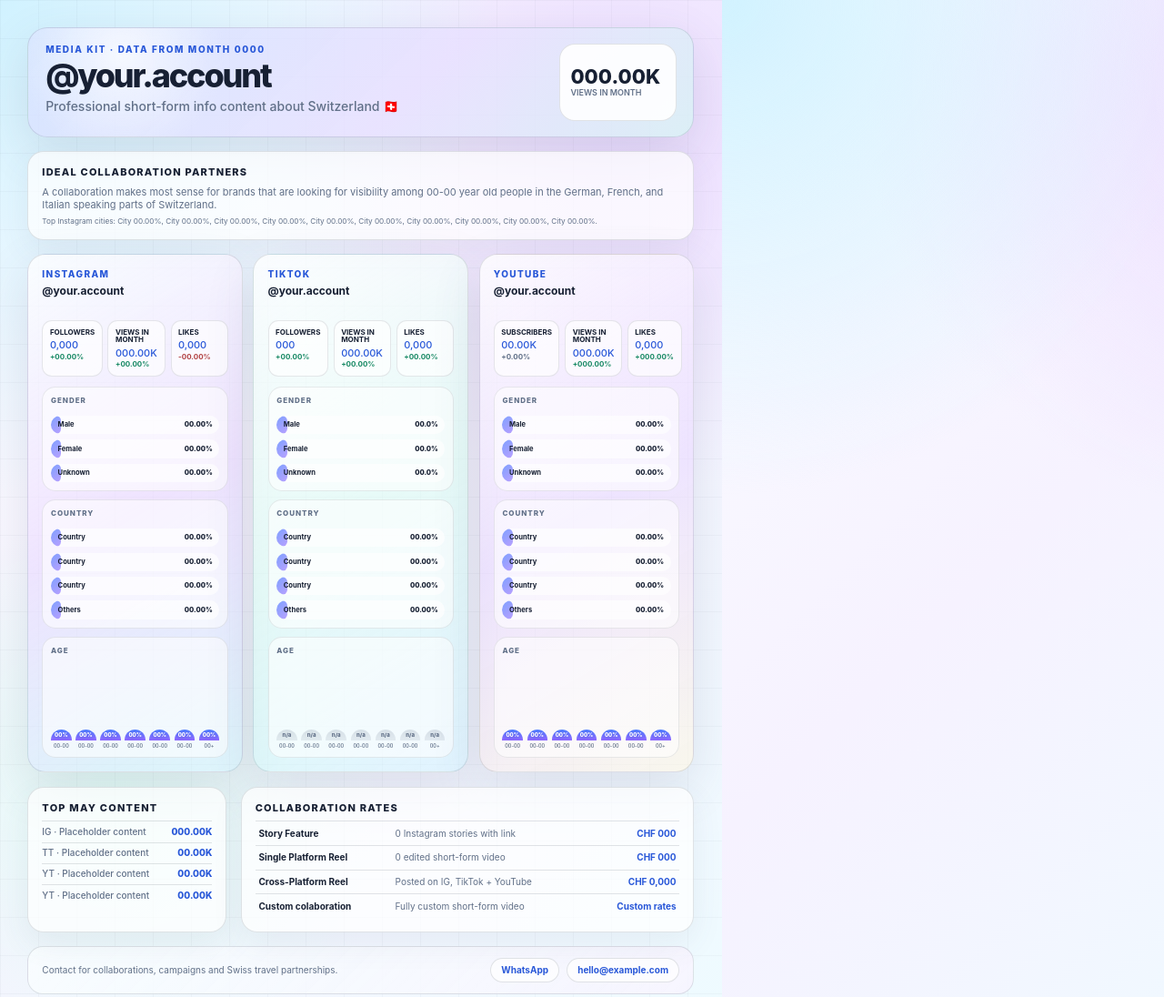
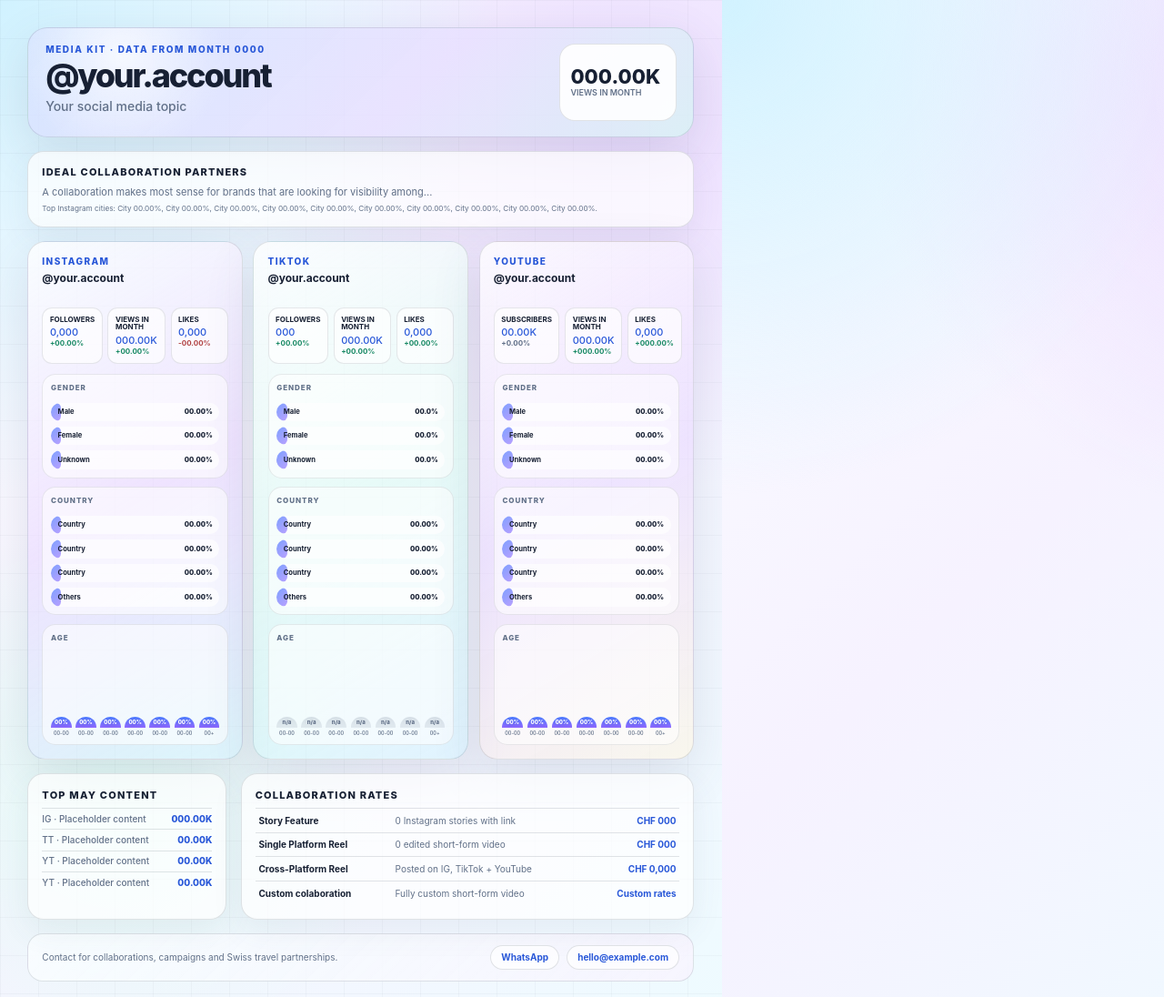
Before and after one commit to rotaugenlaubfrosch/media-kit, a plain HTML site: page index.html in a window 1280 px wide. Shown: the top 1096 px of the page at 91% size. Drawn offline with Linux system fonts and the light colour scheme.

Commit message:
wip(index.html): update template

```diff
--- a/index.html
+++ b/index.html
@@ -12,7 +12,7 @@
         <div>
           <p class="eyebrow">Media Kit · Data from Month 0000</p>
           <h1>@your.account</h1>
-          <p>Professional short-form info content about Switzerland 🇨🇭</p>
+          <p>Your social media topic</p>
         </div>
         <div class="hero-stats">
           <strong>000.00K</strong><span>views in Month</span>
@@ -22,7 +22,7 @@
       <section class="intro">
         <div>
           <h2>Ideal collaboration partners </h2>
-          <p>A collaboration makes most sense for brands that are looking for visibility among 00-00 year old people in the German, French, and Italian speaking parts of Switzerland.</p>
+          <p>A collaboration makes most sense for brands that are looking for visibility among...</p>
           <p class="city-list">Top Instagram cities: City 00.00%, City 00.00%, City 00.00%, City 00.00%, City 00.00%, City 00.00%, City 00.00%, City 00.00%, City 00.00%, City 00.00%.</p>
         </div>
       </section>
```
